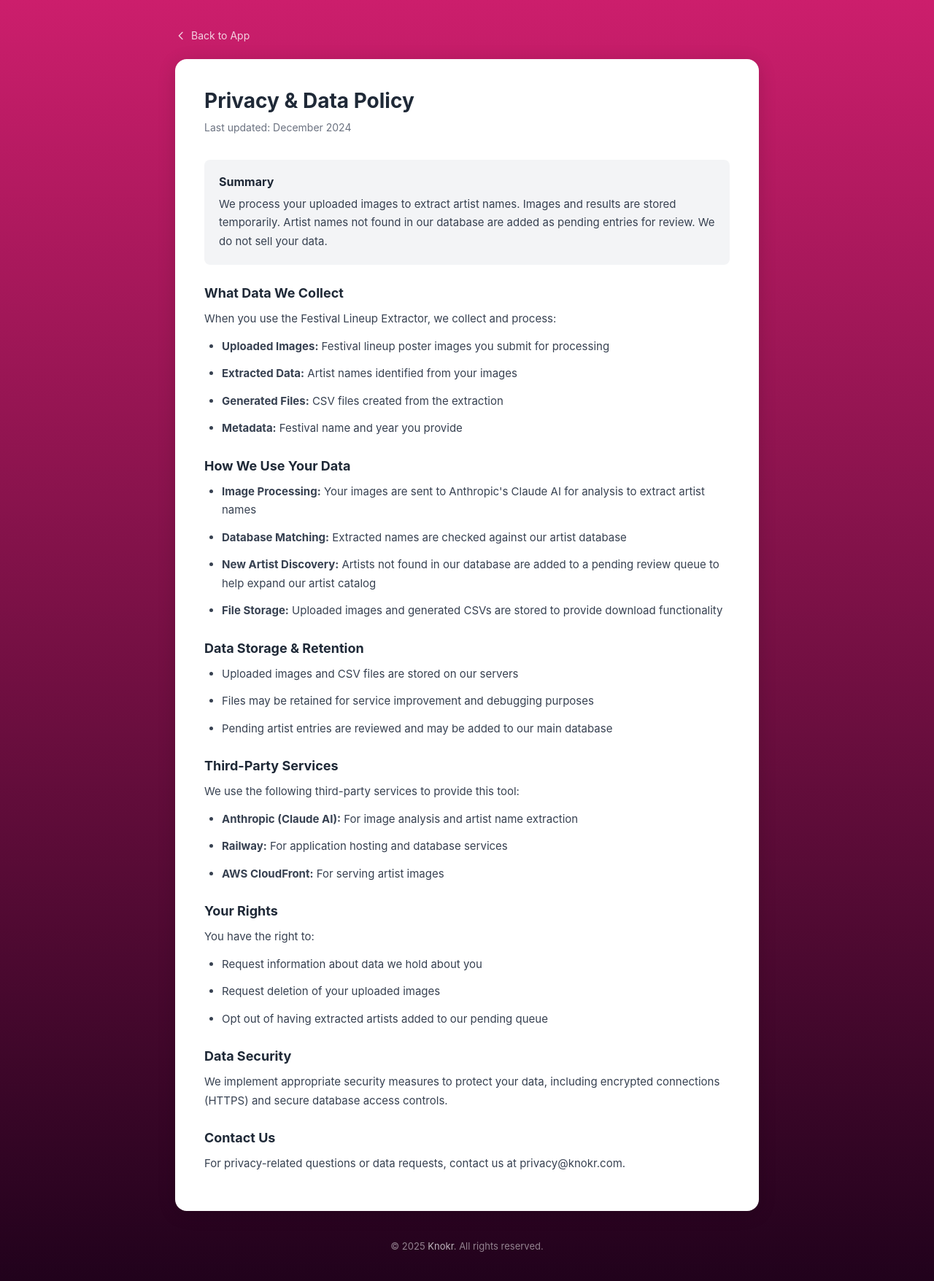
After one commit to jayfallon/festival-lineup-extractor, a Flask app: page /privacy in a window 1280 px wide. The commit adds this page. Shown: the whole page at 73% size. Run offline with Flask 3, Linux system fonts and the light colour scheme.

Commit message:
Add footer with terms/privacy pages, Knokr branding, and favicons
- New footer with Terms of Service and Privacy & Data links
- Copyright notice for Knokr
- Terms page explaining service usage and limitations
- Privacy page explaining data collection and handling
- Knokr logo added to header
- Favicons and apple-touch-icon added
- Flask debug mode configurable via FLASK_DEBUG env var

🤖 Generated with [Claude Code](https://claude.com/claude-code)

Co-Authored-By: Claude Opus 4.5 <noreply@anthropic.com>

```diff
--- a/app.py
+++ b/app.py
@@ -15,7 +15,7 @@ cuid = cuid_wrapper()
 
 load_dotenv()
 
-app = Flask(__name__)
+app = Flask(__name__, static_folder='public', static_url_path='/static')
 app.config['MAX_CONTENT_LENGTH'] = 5 * 1024 * 1024  # 5MB max file size
 
 ALLOWED_EXTENSIONS = {'png', 'jpg', 'jpeg', 'gif', 'webp'}
@@ -152,7 +152,17 @@ def generate_csv(festival_name: str, year: str, artists: list[str]) -> str:
 @app.route('/', methods=['GET'])
 def index():
     cloudfront_url = os.environ.get('NEXT_PUBLIC_CLOUDFRONT_URL', '')
-    return render_template('index.html', cloudfront_url=cloudfront_url)
+    return render_template('index.html', cloudfront_url=cloudfront_url, current_year=datetime.now().year)
+
+
+@app.route('/terms', methods=['GET'])
+def terms():
+    return render_template('terms.html', current_year=datetime.now().year)
+
+
+@app.route('/privacy', methods=['GET'])
+def privacy():
+    return render_template('privacy.html', current_year=datetime.now().year)
 
 
 @app.route('/uploads', methods=['GET'])
@@ -256,4 +266,5 @@ def extract():
 
 if __name__ == '__main__':
     port = int(os.environ.get('PORT', 5000))
-    app.run(debug=False, host='0.0.0.0', port=port)
+    debug = os.environ.get('FLASK_DEBUG', 'false').lower() == 'true'
+    app.run(debug=debug, host='0.0.0.0', port=port)
--- /dev/null
+++ b/templates/privacy.html
@@ -0,0 +1,166 @@
+<!DOCTYPE html>
+<html lang="en">
+  <head>
+    <meta charset="UTF-8" />
+    <meta name="viewport" content="width=device-width, initial-scale=1.0" />
+    <title>Privacy & Data - Festival Lineup Extractor</title>
+    <style>
+      * {
+        margin: 0;
+        padding: 0;
+        box-sizing: border-box;
+      }
+      body {
+        font-family: -apple-system, BlinkMacSystemFont, "Segoe UI", Roboto,
+          sans-serif;
+        background: linear-gradient(to bottom, #cc1e6c 0%, #21021c 100%);
+        min-height: 100vh;
+        display: flex;
+        justify-content: center;
+        padding: 40px 20px;
+      }
+      .container {
+        max-width: 800px;
+        width: 100%;
+      }
+      .back-link {
+        display: inline-flex;
+        align-items: center;
+        gap: 6px;
+        color: rgba(255, 255, 255, 0.8);
+        text-decoration: none;
+        margin-bottom: 24px;
+        font-size: 14px;
+      }
+      .back-link:hover {
+        color: white;
+      }
+      .card {
+        background: white;
+        border-radius: 16px;
+        padding: 40px;
+        box-shadow: 0 4px 24px rgba(0, 0, 0, 0.15);
+      }
+      h1 {
+        font-size: 28px;
+        margin-bottom: 8px;
+        color: #1f2937;
+      }
+      .last-updated {
+        font-size: 14px;
+        color: #6b7280;
+        margin-bottom: 32px;
+      }
+      h2 {
+        font-size: 18px;
+        margin-top: 28px;
+        margin-bottom: 12px;
+        color: #1f2937;
+      }
+      p, li {
+        font-size: 15px;
+        line-height: 1.7;
+        color: #374151;
+        margin-bottom: 12px;
+      }
+      ul {
+        margin-left: 24px;
+        margin-bottom: 16px;
+      }
+      .highlight-box {
+        background: #f3f4f6;
+        border-radius: 8px;
+        padding: 20px;
+        margin: 20px 0;
+      }
+      .highlight-box h3 {
+        font-size: 16px;
+        color: #1f2937;
+        margin-bottom: 8px;
+      }
+      .footer {
+        margin-top: 40px;
+        text-align: center;
+        font-size: 13px;
+        color: rgba(255, 255, 255, 0.5);
+      }
+      .footer a {
+        color: rgba(255, 255, 255, 0.7);
+        text-decoration: none;
+      }
+      .footer a:hover {
+        text-decoration: underline;
+      }
+    </style>
+  </head>
+  <body>
+    <div class="container">
+      <a href="/" class="back-link">
+        <svg width="16" height="16" fill="none" stroke="currentColor" viewBox="0 0 24 24">
+          <path stroke-linecap="round" stroke-linejoin="round" stroke-width="2" d="M15 19l-7-7 7-7"/>
+        </svg>
+        Back to App
+      </a>
+
+      <div class="card">
+        <h1>Privacy & Data Policy</h1>
+        <p class="last-updated">Last updated: December 2024</p>
+
+        <div class="highlight-box">
+          <h3>Summary</h3>
+          <p style="margin-bottom: 0;">We process your uploaded images to extract artist names. Images and results are stored temporarily. Artist names not found in our database are added as pending entries for review. We do not sell your data.</p>
+        </div>
+
+        <h2>What Data We Collect</h2>
+        <p>When you use the Festival Lineup Extractor, we collect and process:</p>
+        <ul>
+          <li><strong>Uploaded Images:</strong> Festival lineup poster images you submit for processing</li>
+          <li><strong>Extracted Data:</strong> Artist names identified from your images</li>
+          <li><strong>Generated Files:</strong> CSV files created from the extraction</li>
+          <li><strong>Metadata:</strong> Festival name and year you provide</li>
+        </ul>
+
+        <h2>How We Use Your Data</h2>
+        <ul>
+          <li><strong>Image Processing:</strong> Your images are sent to Anthropic's Claude AI for analysis to extract artist names</li>
+          <li><strong>Database Matching:</strong> Extracted names are checked against our artist database</li>
+          <li><strong>New Artist Discovery:</strong> Artists not found in our database are added to a pending review queue to help expand our artist catalog</li>
+          <li><strong>File Storage:</strong> Uploaded images and generated CSVs are stored to provide download functionality</li>
+        </ul>
+
+        <h2>Data Storage & Retention</h2>
+        <ul>
+          <li>Uploaded images and CSV files are stored on our servers</li>
+          <li>Files may be retained for service improvement and debugging purposes</li>
+          <li>Pending artist entries are reviewed and may be added to our main database</li>
+        </ul>
+
+        <h2>Third-Party Services</h2>
+        <p>We use the following third-party services to provide this tool:</p>
+        <ul>
+          <li><strong>Anthropic (Claude AI):</strong> For image analysis and artist name extraction</li>
+          <li><strong>Railway:</strong> For application hosting and database services</li>
+          <li><strong>AWS CloudFront:</strong> For serving artist images</li>
+        </ul>
+
+        <h2>Your Rights</h2>
+        <p>You have the right to:</p>
+        <ul>
+          <li>Request information about data we hold about you</li>
+          <li>Request deletion of your uploaded images</li>
+          <li>Opt out of having extracted artists added to our pending queue</li>
+        </ul>
+
+        <h2>Data Security</h2>
+        <p>We implement appropriate security measures to protect your data, including encrypted connections (HTTPS) and secure database access controls.</p>
+
+        <h2>Contact Us</h2>
+        <p>For privacy-related questions or data requests, contact us at privacy@knokr.com.</p>
+      </div>
+
+      <div class="footer">
+        &copy; {{ current_year }} <a href="https://knokr.com" target="_blank" rel="noopener">Knokr</a>. All rights reserved.
+      </div>
+    </div>
+  </body>
+</html>
```
Also changed, not shown: templates/index.html (+40 -10 lines), templates/terms.html (added, +140 -0 lines), public/android-chrome-192x192.png (added), public/android-chrome-512x512.png (added), public/apple-touch-icon.png (added), public/favicon-16x16.png (added), public/favicon-32x32.png (added), public/favicon.ico (added), public/knokr.svg (added).
